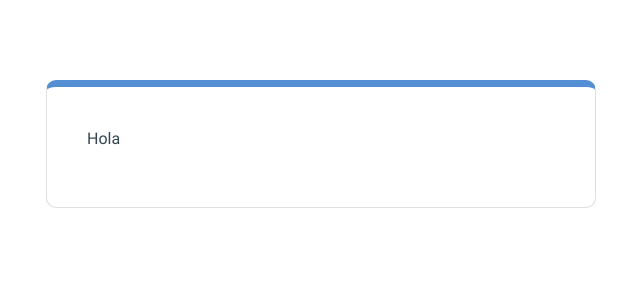
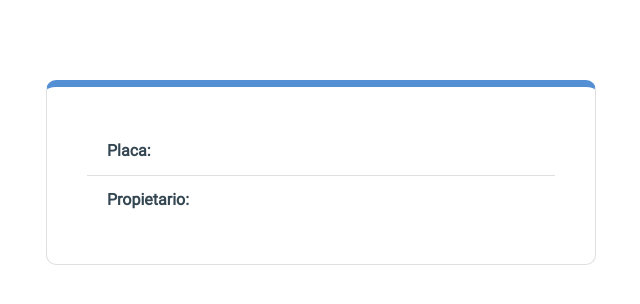
Before and after one commit to dantedubon/ip_planes_pago, a React (Create React App) app: page /account in a window 1280 px wide. Shown: the top 304 px of the page, without its empty margins (319-959 px from the left). Built offline with nearby package versions, Linux system fonts and the light colour scheme.

Commit message:
begining plan de pagos

```diff
--- a/src/app/pages/Account/Account.js
+++ b/src/app/pages/Account/Account.js
@@ -1,11 +1,21 @@
 import React from "react";
+import { useSelector } from "react-redux";
+import { selectClientData } from "../Subscription/subscriptionSlice";
+import { ListGroup } from "react-bootstrap";
 
-const Account =() => {
+const Account = () => {
+  const { placa, propietario, estadoCuenta } = useSelector(selectClientData);
+  console.log(placa);
 
-    return(
-        <p>Hola</p>
-    )
-
-}
+  return (
+    <ListGroup variant="flush">
+      <ListGroup.Item className= "list-item">
+         <strong>Placa:</strong> {placa}
+          </ListGroup.Item>
+      <ListGroup.Item className= "list-item">
+          <strong>Propietario:</strong> {propietario}</ListGroup.Item>
+    </ListGroup>
+  );
+};
 
 export default Account;
--- a/src/app/pages/Subscription/subscriptionSlice.js
+++ b/src/app/pages/Subscription/subscriptionSlice.js
@@ -1,7 +1,7 @@
 import { createSlice } from '@reduxjs/toolkit';
 
 export const subscriptionSlice = createSlice({
-    name: 'subscription',
+    name: 'clientData',
     initialState: {
        placa: '',
        rtn: '',
@@ -27,6 +27,6 @@ export const subscriptionSlice = createSlice({
 
 export const {setClientData} = subscriptionSlice.actions;
 
-export const selectClientData = state => state.subscription
+export const selectClientData = state => state.clientData
 
 export default subscriptionSlice.reducer;
--- a/src/index.css
+++ b/src/index.css
@@ -153,3 +153,8 @@ body {
     width: 100px;
     height: 100px;
 }
+
+.list-item{
+  border-bottom-width: 0;
+
+}
```
